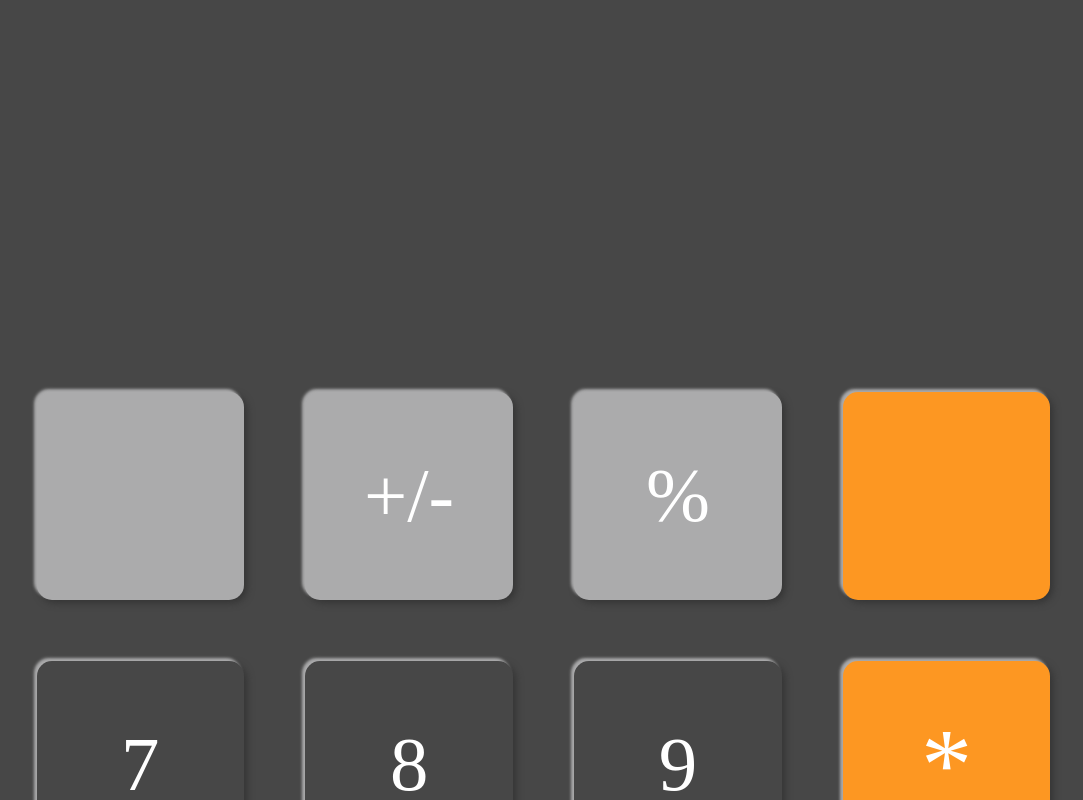
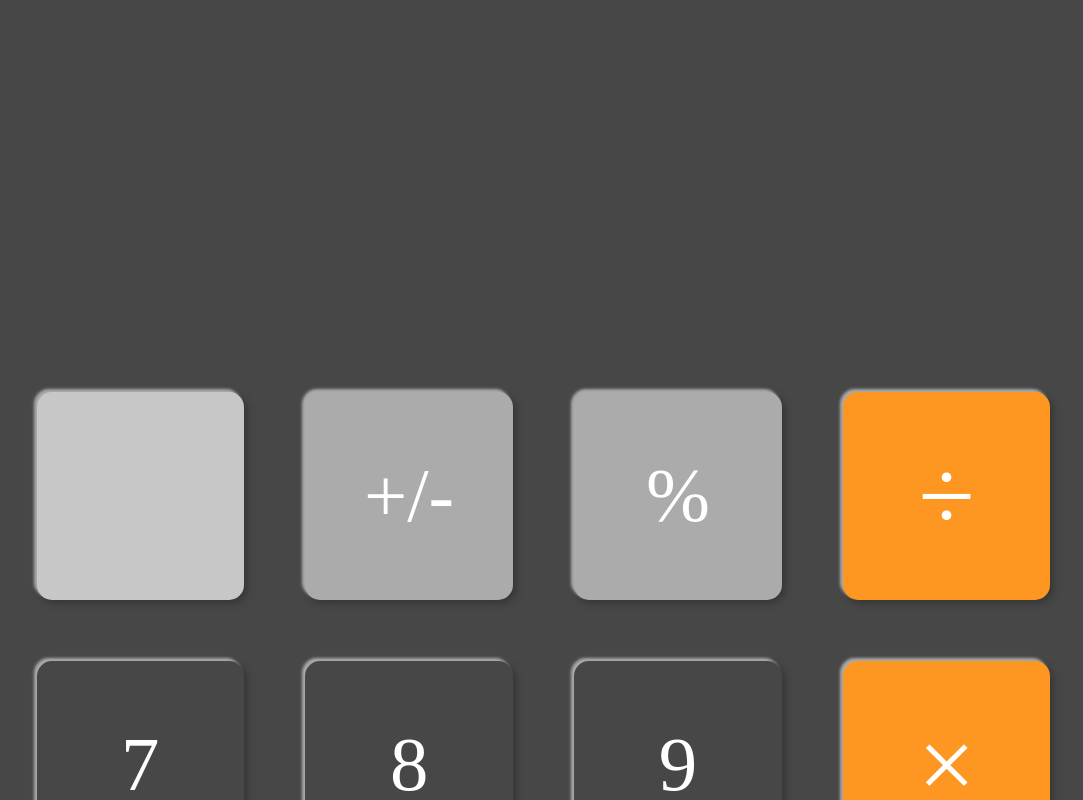
Before and after one commit to Samiratalanchi/calculator, a plain HTML site: page index.html in a window 1280 px wide. In both pictures the pointer is over the element 248 px from the left and 495 px from the top of the page. Shown: the top 800 px of the page, without its empty margins (108-1191 px from the left). Drawn offline with Linux system fonts and the light colour scheme.

Commit message:
add hover and active style

```diff
--- a/main.css
+++ b/main.css
@@ -52,15 +52,29 @@ body {
     align-items: center;
     font-size: 6vw;
     color: white;
+    cursor: pointer;
+}
+.button:hover {
+    background-color: #777777;
 }
 .buttonZero {
     width: 37vw;
 }
 .top{
     background-color: var(--lightgray);
-
 }
 .main {
     background-color: var(--final);
     font-size: 8vw;
 }
+.top:hover {
+    background-color: #c7c7c7;
+}
+.main:hover {
+    background-color: #ffbe73;
+}
+.button:active {
+    margin-left: -1px;
+    margin-top: -1px;
+    box-shadow: 3px 3px 7px #353535;
+}
```
Also changed, not shown: index.html (+2 -2 lines).
